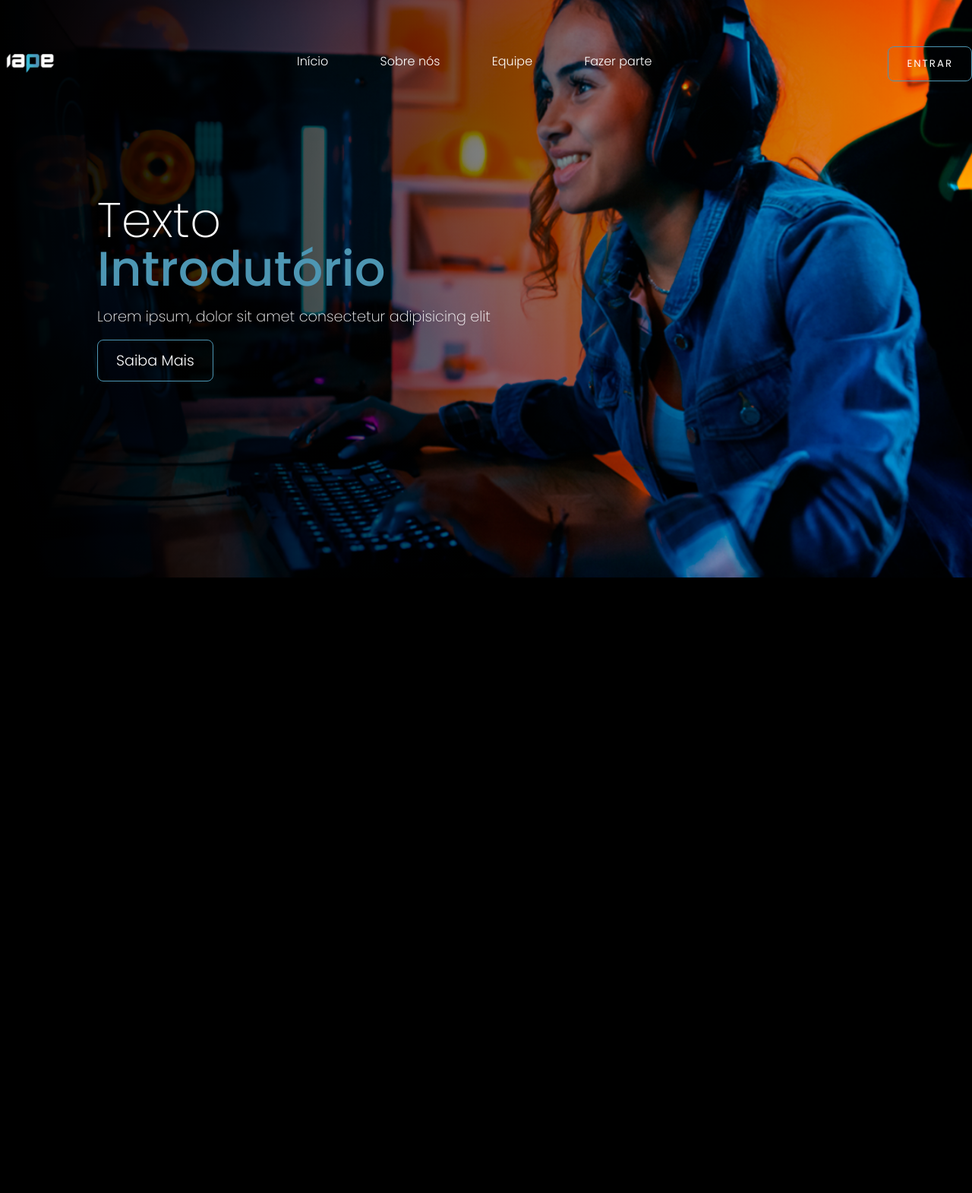
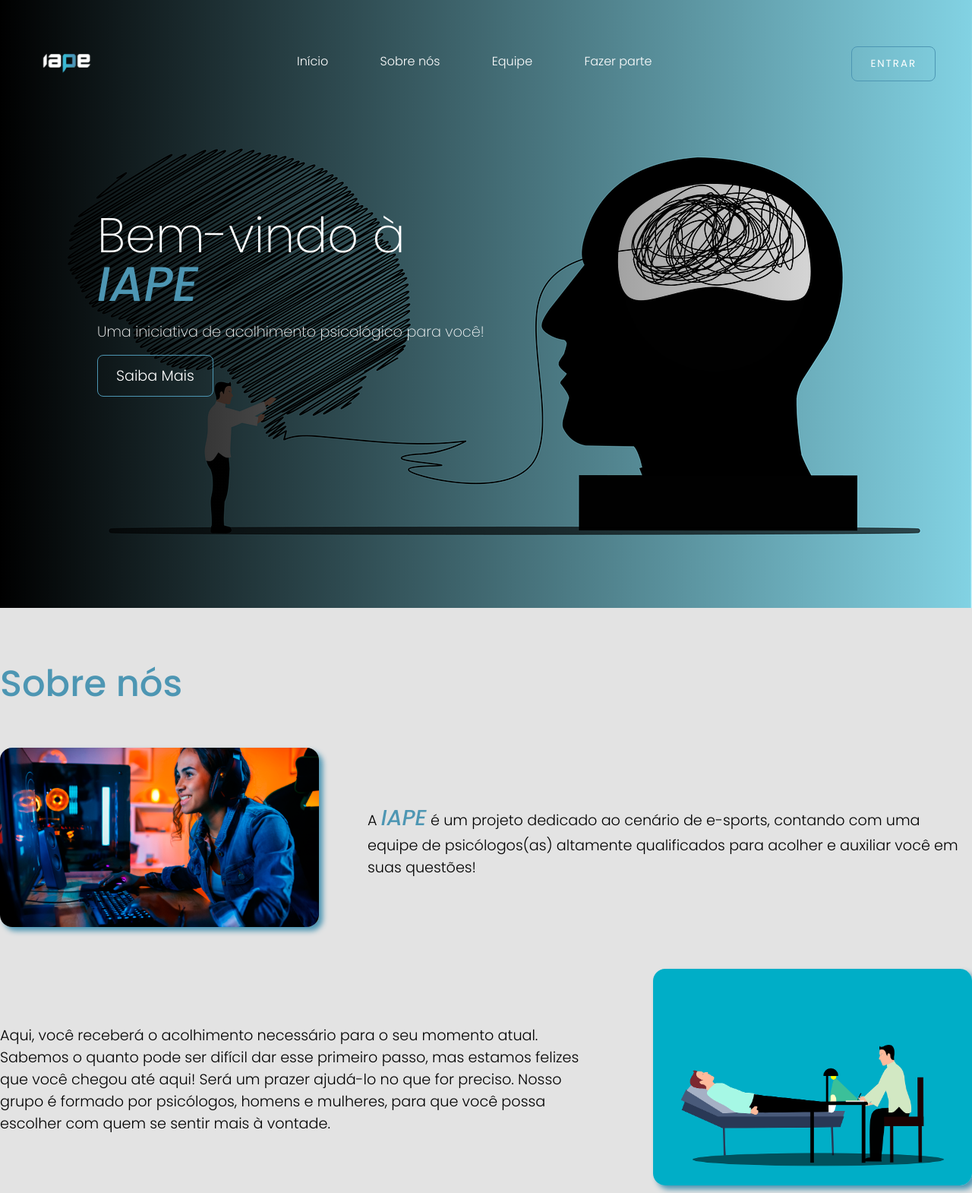
Before and after one commit to IgorNS1/iape-copy, a plain HTML site: page index.html in a window 1280 px wide. Shown: the whole page at 76% size. Before the commit the page ends 800 px from the top, so only its background shows below. Drawn offline with Linux system fonts and the light colour scheme.

Commit message:
adição da seção sobre nós e aquivo .js

```diff
--- a/css/style.css
+++ b/css/style.css
@@ -9,11 +9,13 @@
 
 .interface {
     max-width: 1280px;
+    height: 100%;
     margin: 0 auto;
 }
 
 body {
-    background-color: black;
+    background-color: white;
+    height: 200vh;
 }
 
 /* Estilo do Header */
@@ -24,12 +26,26 @@ header {
     top: 0;
     left: 0;
     z-index: 10;
+    transition: .3s;
+}
+
+header.scrolled {
+    background-color: #fff;
+    padding: 10px 0;
+    border-bottom-left-radius: 1rem;
+    border-bottom-right-radius: 1rem;
+}
+
+header.scrolled .menu-desktop a,
+header.scrolled .btn-login .btn {
+    color: #000;
 }
 
 header .interface {
     display: flex;
     align-items: center;
     justify-content: space-between;
+    margin: 0 3rem;
 }
 
 header .logo a img {
@@ -70,8 +86,9 @@ header .menu-desktop nav ul li a {
     height: 2px;
     background: #4d96b3;
     transform: translateX(-50%);
-    transition: width 0.4s, left 0.4s;
+    transition: width .5s, left .5s;
 }
+
 .menu-desktop nav a:hover::before {
     width: 100%;
 }
@@ -99,7 +116,7 @@ header .btn-login .btn:hover {
 
 /* Estilo da introduction */
 section.introduction {
-    height: 95vh;
+    height: 100vh;
     width: 100vw;
     color: #fff;
     position: relative;
@@ -110,7 +127,7 @@ section.introduction {
     position: relative;
     display: flex;
     align-items: center;
-    background-image: url('../img/background-home-page.jpg');
+    background-image: url('../img/background-home-page.png');
     background-position: center;
     background-size: cover;
     background-repeat: no-repeat;
@@ -140,6 +157,7 @@ section.introduction {
 .txt-introduction h1 span {
     display: block;
     color: #4d96b3;
+    font-style: italic;
     font-weight: 500;
 }
 
@@ -165,3 +183,77 @@ section.introduction {
     color: #fff;
     background-color: #4d96b3;
 }
+
+/* Esitlo da seção "Sobre nós" */
+section.about-us {
+    padding: 4rem 0;
+    position: relative;
+    background-color: #e3e3e3;
+}
+
+.interface h1 a {
+    margin: 1rem 0;
+    color: #4d96b3;
+    font-size: 2em;
+    font-weight: 500;
+    text-decoration: none;
+    position: relative;
+    overflow: hidden;
+}
+
+.interface h1 a::before {
+    content: '';
+    position: absolute;
+    bottom: 0;
+    left: 0;
+    width: 100%;
+    height: 2px;
+    background: #4d96b3;
+    transform: scaleX(0);
+    transform-origin: right;
+    transition: transform .3s ease-in;
+}
+
+.interface h1 a:hover::before {
+    transform: scaleX(1);
+    transform-origin: left;
+}
+
+.items-container {
+    display: flex;
+    align-items: center;
+    justify-content: space-evenly;
+    margin: 3rem 0;
+    gap: 5%;
+}
+
+.txt-items p {
+    font-size: 1.2em;
+    font-weight: 300;
+}
+
+.txt-items p span {
+    color: #4d96b3;
+    font-size: 1.5em;
+    font-weight: 500;
+    font-style: italic;
+}
+
+.img-items img {
+    max-width: 420px;
+    border-radius: 1rem;
+    box-shadow: 5px 5px 7px 0px #4d96b3;
+}
+
+/* Estilo scrollbar */
+::-webkit-scrollbar {
+    width: 12px;
+    height: 12px;
+    background: #e5e5e5;
+}
+
+::-webkit-scrollbar-thumb {
+    background-color: #4d96b3;
+    border: 2px solid #e5e5e5;
+    border-radius: 1rem;
+  }
--- a/index.html
+++ b/index.html
@@ -7,18 +7,18 @@
     <title>IAPE</title>
 </head>
 <body>
-    <header>
+    <header id="header">
         <div class="interface">
             <section class="logo">
-                <a href="#">
-                    <img src="./img/iape-logo.png" alt="IAPE">
+                <a href="index.html">
+                    <img id="logo" src="./img/iape-logo-light.png" alt="IAPE">
                 </a>
             </section>
 
             <section class="menu-desktop">
                 <nav>
                     <ul>
-                        <li><a href="#">Início</a></li>
+                        <li><a href="#inicio">Início</a></li>
                         <li><a href="#">Sobre nós</a></li>
                         <li><a href="#">Equipe</a></li>
                         <li><a href="#">Fazer parte</a></li>
@@ -34,15 +34,50 @@
         </div> <!-- fim header -->
     </header>
 
-    <section class="introduction">
+    <section class="introduction" id="inicio">
         <div class="interface-hero">
             <div class="overlay"></div>
             <div class="txt-introduction">
-                <h1>Texto <span>Introdutório</span></h1>
-                <p>Lorem ipsum, dolor sit amet consectetur adipisicing elit</p>
+                <h1>Bem-vindo à <span>IAPE</span></h1>
+                <p>Uma iniciativa de acolhimento psicológico para você!</p>
                 <button class="btn-more-details">Saiba Mais</button>
             </div>
         </div>
     </section> <!-- fim introduction -->
+
+    <section class="about-us">
+        <div class="interface">
+            <h1>
+                <a href="#">Sobre nós</a>
+            </h1>
+
+            <article class="items-container">
+                <div class="img-items">
+                    <img src="./img/about-us-1.jpg" alt="Pessoa Jogando">
+                </div>
+
+                <div class="txt-items">
+                    <p>
+                        A <span>IAPE</span> é um projeto dedicado ao cenário de e-sports, contando com uma equipe de psicólogos(as) altamente qualificados para acolher e auxiliar você em suas questões!
+                    </p>
+                </div>
+
+            </article>
+
+            <article class="items-container">
+                <div class="txt-items">
+                    <p>
+                        Aqui, você receberá o acolhimento necessário para o seu momento atual. Sabemos o quanto pode ser difícil dar esse primeiro passo, mas estamos felizes que você chegou até aqui! Será um prazer ajudá-lo no que for preciso. Nosso grupo é formado por psicólogos, homens e mulheres, para que você possa escolher com quem se sentir mais à vontade.
+                    </p>
+                </div>
+
+                <div class="img-items">
+                    <img src="./img/about-us-2.jpg" alt="Conversa com o psicólogo(a)">
+                </div>
+            </article>
+        </div>
+    </section> <!-- fim about-us -->
+
+    <script src="./js/main.js"></script>
 </body>
 </html>
--- /dev/null
+++ b/js/main.js
@@ -0,0 +1,11 @@
+window.addEventListener('scroll', () => {
+    let header = document.getElementById('header')
+    let logo = document.getElementById('logo')
+
+    header.classList.toggle('scrolled', window.scrollY > 0)
+    if (window.scrollY != 0) {
+        logo.src = '../img/iape-logo-dark.png'
+    } else {
+        logo.src = '../img/iape-logo-light.png'
+    }
+})
```
Also changed, not shown: img/about-us-1.jpg (renamed from img/background-home-page.jpg), img/about-us-2.jpg (added), img/background-home-page.png (added), img/iape-logo-dark.png (added), img/iape-logo-light.png (renamed from img/iape-logo.png).
